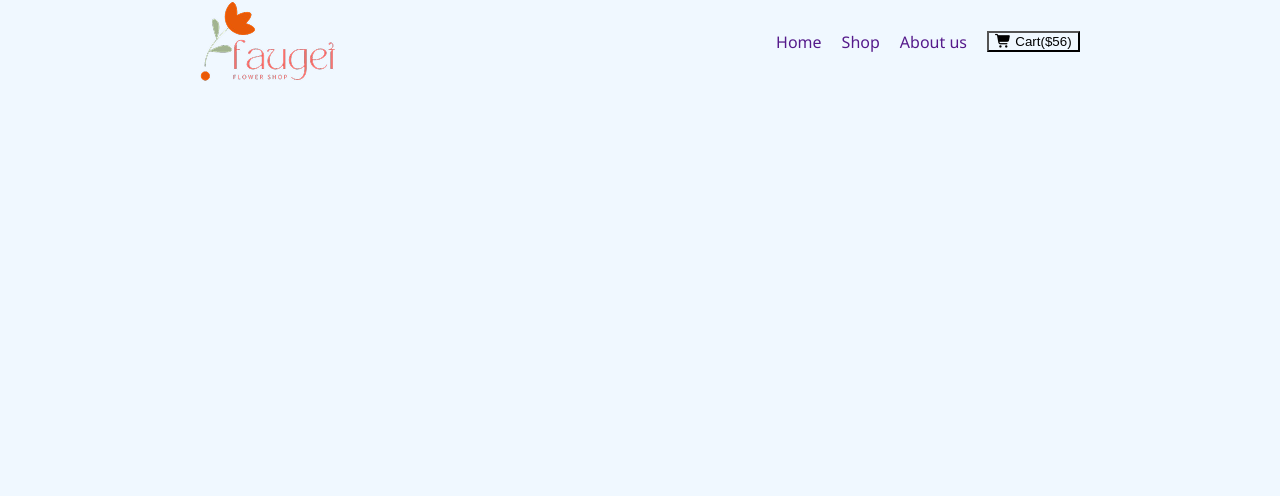
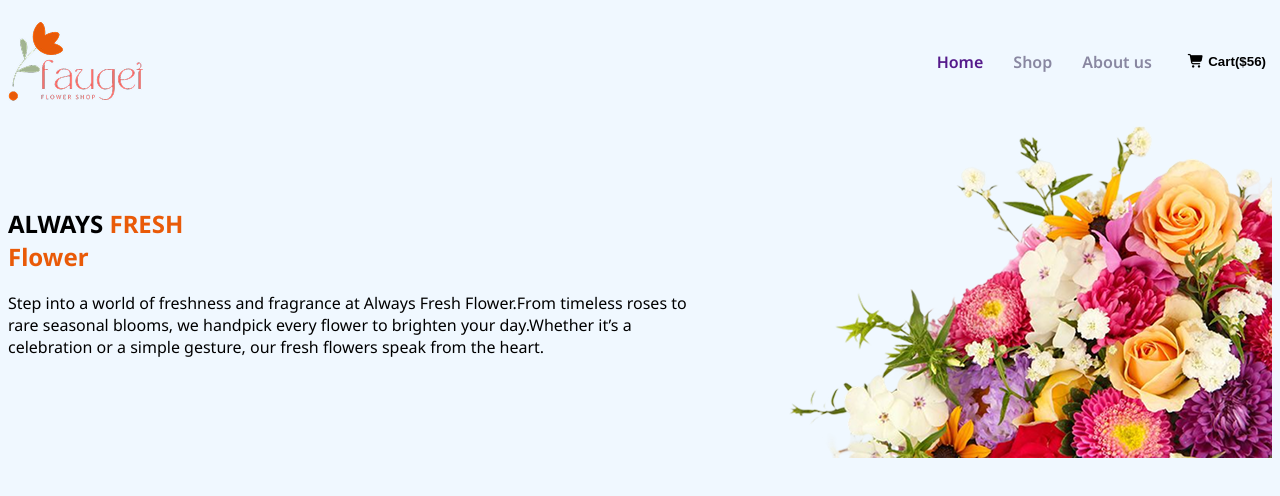
Before and after one commit to PushpitaIman/assign-2nd-flowershop, a plain HTML site: page index.html in a window 1280 px wide. Drawn offline with Linux system fonts and the light colour scheme.

Commit message:
always added

```diff
--- a/index.html
+++ b/index.html
@@ -17,11 +17,21 @@
             <img src="./Images/logo.png" alt="">
             <ul class="nav-link dis-flex">
                 <li class="nav-items"><a href="" class="nav-links">Home</a></li>
-                <li class="nav-items"><a href="" class="nav-links">Shop</a></li>
-                <li class="nav-items"><a href="" class="nav-links">About us</a></li>
-                <button><span><i class="fa-solid fa-cart-shopping"></i></span> Cart($56)</button>
+                <li class="nav-items "><a href=""class="nav-links para-color">Shop</a></li>
+                <li class="nav-items"><a href="" class="nav-links para-color">About us</a></li>
+                <button class="cart"><span><i class="fa-solid fa-cart-shopping"></i></span> Cart($56)</button>
             </ul>
          </nav>
+
+        <!-- Always banner-container -->
+         <section class="always-container">
+            <div class="always-banner">
+                <h1>ALWAYS <span class="org-color">FRESH</span> <br> <span class="org-color">Flower</span> </h1>
+                <p class="banner-details">Step into a world of freshness and fragrance at Always Fresh Flower.From timeless roses to rare seasonal blooms, we handpick every flower to brighten your day.Whether it’s a celebration or a simple gesture, our fresh flowers speak from the heart.</p>
+            </div>
+            <img class="hero-flow" src="./Images/hero-flower.png" alt="">
+
+         </section>
 
     </header>
     <main>
--- a/styles.css
+++ b/styles.css
@@ -4,12 +4,14 @@
   font-style: normal;
   font-variation-settings:
     "wdth" 100;}
-
 *{
+    background-color: aliceblue;
+}
+.navbar{
     max-width: 1440px;
     margin: auto;
-    background-color: aliceblue;
-}
+
+    }
 /* Common Styles */
 .dis-flex{
     display: flex;
@@ -27,15 +29,42 @@
 .navbar{
     display: flex;
     justify-content: space-between;
+    align-items: center;
+    margin-top: 20px;
 }
 
 .nav-links{
     text-decoration: none;
 }
+
 .nav-items{
     list-style: none;
-    margin-right: 20px;
+    margin-right: 30px;
+    font-weight: 600;
 
+}
+
+.cart{
+    border: none;
+    font-weight: 600;
 
 
 }
+
+/* Always Flower Banner */
+
+.always-container{
+    justify-content: center;
+    align-items: center;
+    max-width: 1440px;
+    display: flex;
+    margin: auto;
+}
+
+
+/* Responsive media query */
+@media screen and (max-width:576px) {
+  .nav-links{
+    display: none;
+  }
+    }
```
